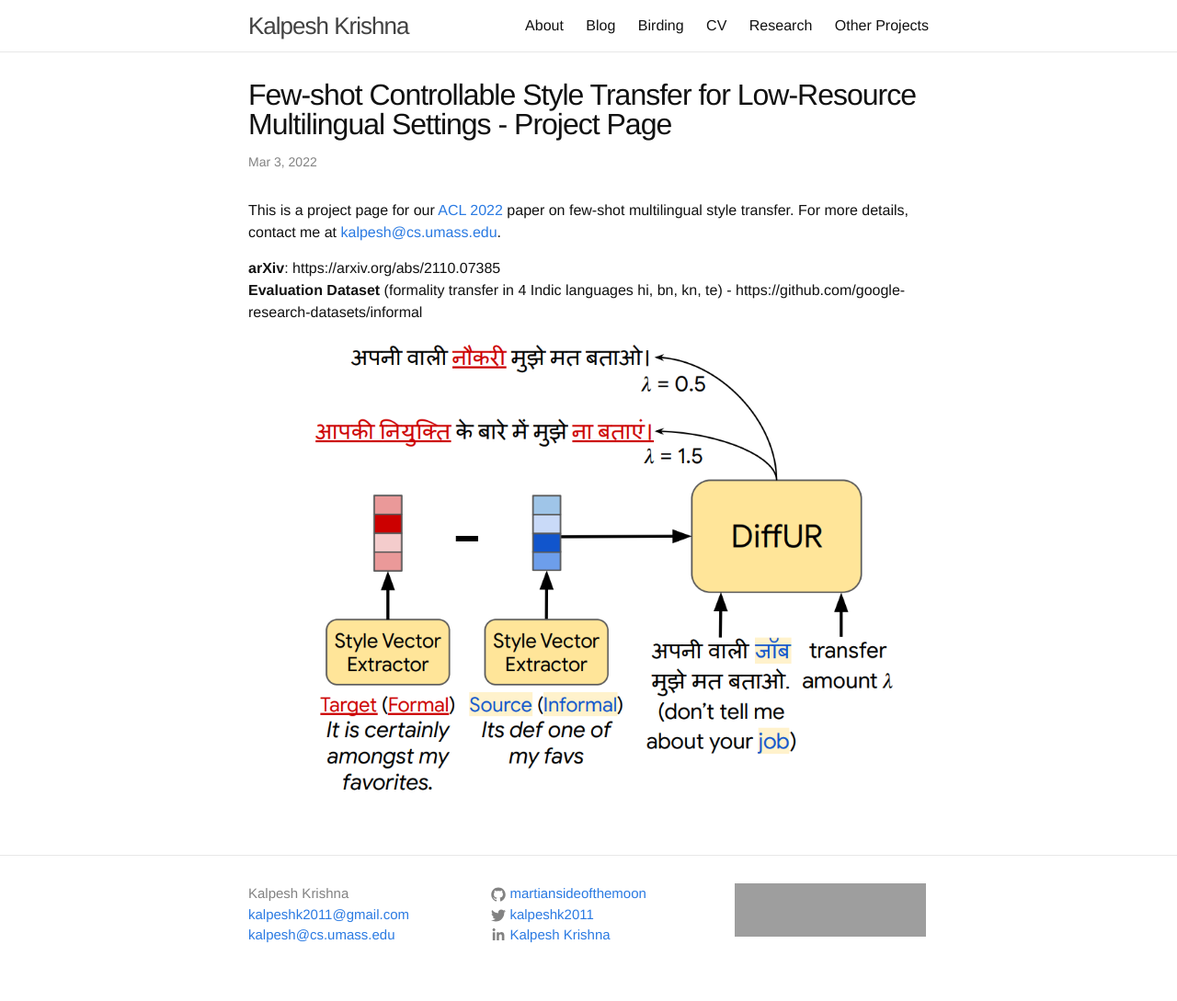
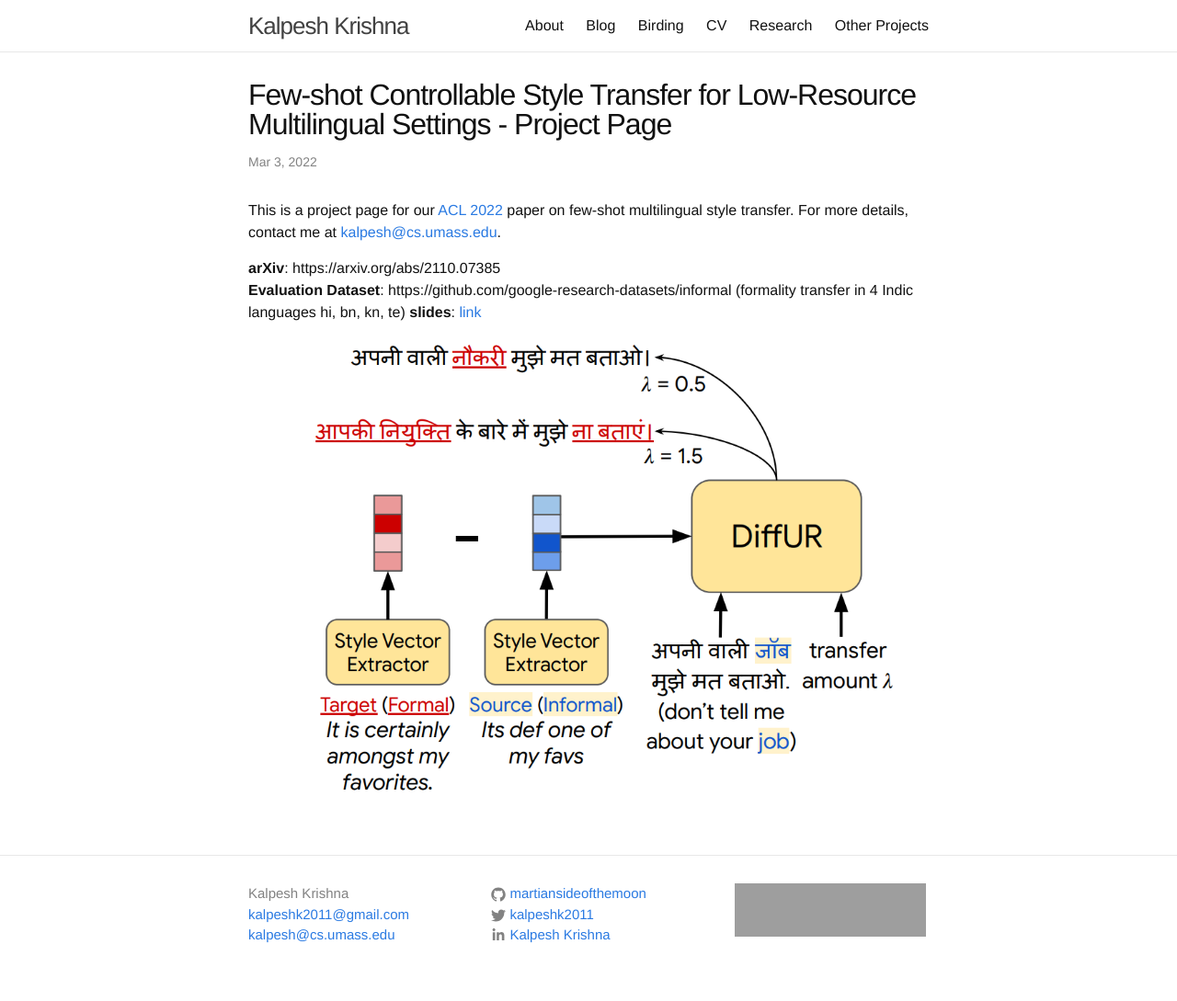
Before and after one commit to martiansideofthemoon/martiansideofthemoon.github.io, a Jekyll site: the page built from _posts/2022-03-03-acl22.md, in a window 1280 px wide. Shown: the whole page at 92% size. Built offline with Jekyll 4.4.1, drawn with Linux system fonts in a browser that asks for light colours; comment, search, counter and statistics services are not loaded; grey boxes are pictures that could not be loaded.

Commit message:
Update 2022-03-03-acl22.md

```diff
--- a/_posts/2022-03-03-acl22.md
+++ b/_posts/2022-03-03-acl22.md
@@ -9,6 +9,7 @@ image: https://martiansideofthemoon.github.io/assets/style_diffur.png
 This is a project page for our [ACL 2022](https://2021.naacl.org/) paper on few-shot multilingual style transfer. For more details, contact me at [kalpesh@cs.umass.edu](mailto:kalpesh@cs.umass.edu).
 
 **arXiv**: https://arxiv.org/abs/2110.07385
-**Evaluation Dataset** (formality transfer in 4 Indic languages hi, bn, kn, te) - https://github.com/google-research-datasets/informal
+**Evaluation Dataset**: https://github.com/google-research-datasets/informal (formality transfer in 4 Indic languages hi, bn, kn, te)
+**slides**: [link](https://docs.google.com/presentation/d/1PGk58vWuHP3FBt8EBA_aN9juo3gPPObAVhshwS3Rpkg/edit?usp=sharing&resourcekey=0-Ma8fX94-cdv4SHTIpsFajw)
 
 ![style_diffur]({{ site.url }}/assets/style_diffur.png)
```
